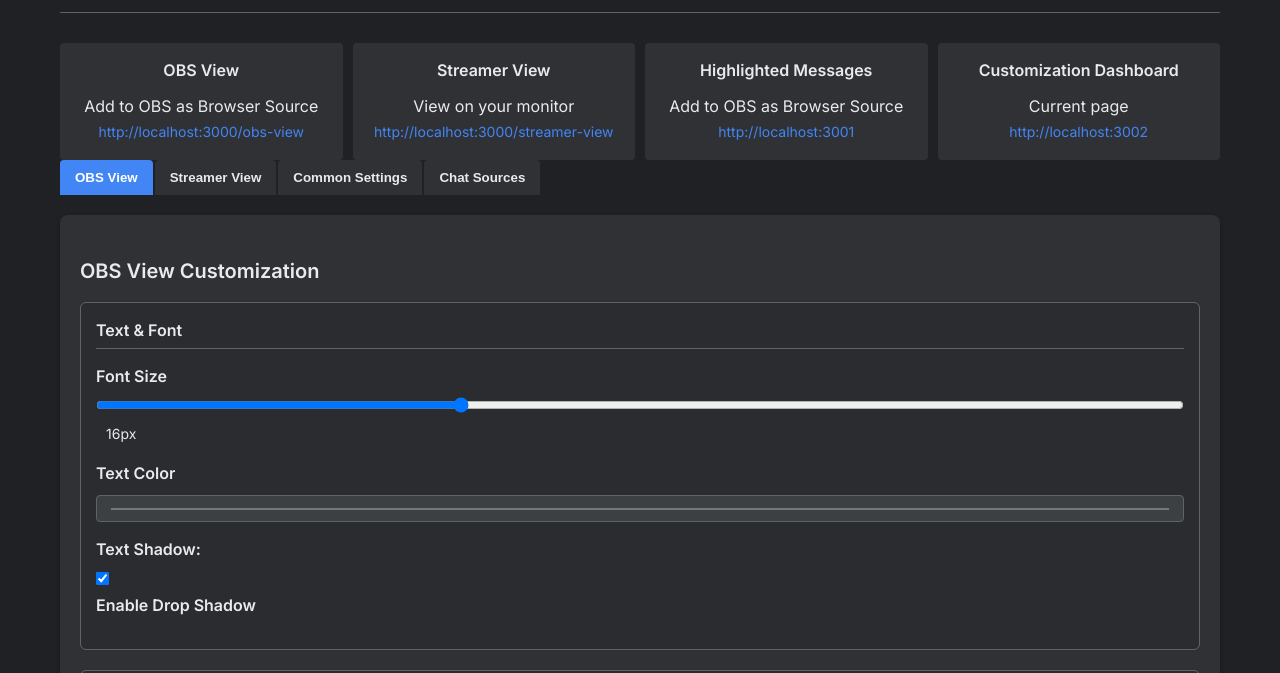
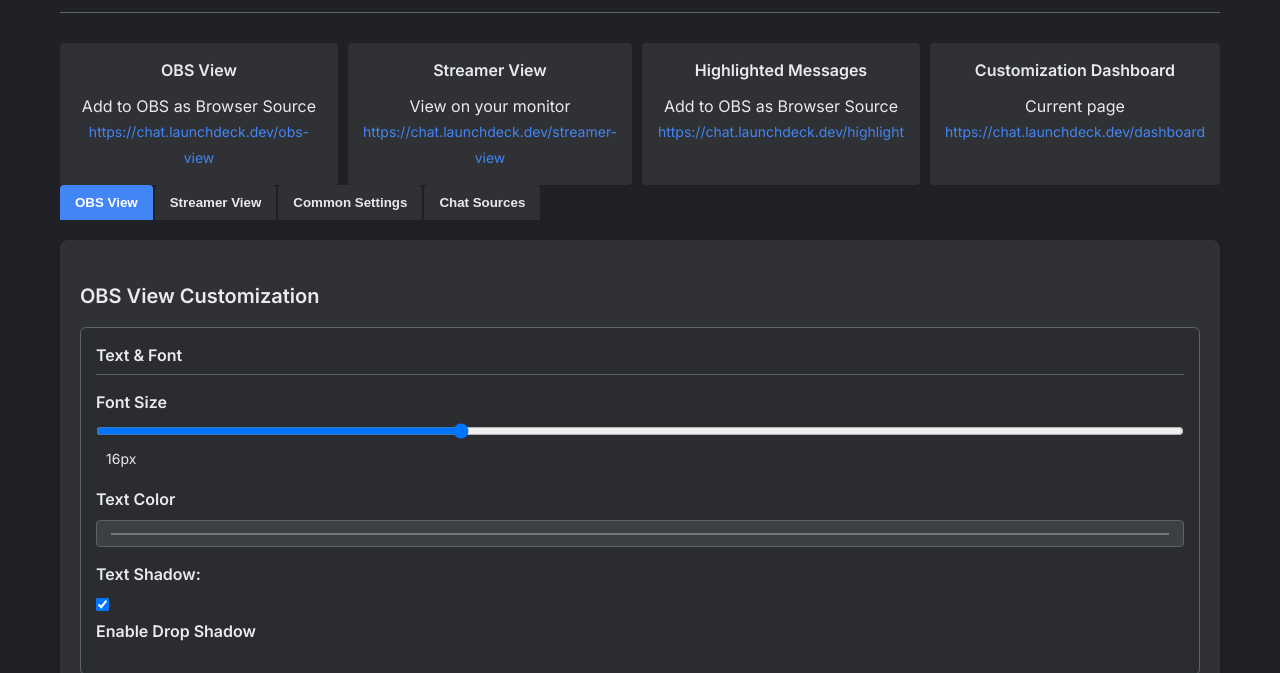
Before and after one commit to JellyKnees/OBS_Multi-Chat, a browser extension: page customization/dashboard.html in a window 1280 px wide. Shown: the part 92-765 px from the top of the page. Drawn offline with nearby package versions, Linux system fonts and the light colour scheme; no server answers.

Commit message:
Update dashboard URLs to use chat.launchdeck.dev domain
- Changed all localhost URLs to https://chat.launchdeck.dev
- Updated OBS View URL: /obs-view
- Updated Streamer View URL: /streamer-view
- Updated Highlight URL: /highlight
- Updated Dashboard URL: /dashboard

```diff
--- a/customization/dashboard.html
+++ b/customization/dashboard.html
@@ -344,22 +344,22 @@
         <div class="port-card">
             <h3>OBS View</h3>
             <p>Add to OBS as Browser Source</p>
-            <a href="http://localhost:3000/obs-view" target="_blank">http://localhost:3000/obs-view</a>
+            <a href="https://chat.launchdeck.dev/obs-view" target="_blank">https://chat.launchdeck.dev/obs-view</a>
         </div>
         <div class="port-card">
             <h3>Streamer View</h3>
             <p>View on your monitor</p>
-            <a href="http://localhost:3000/streamer-view" target="_blank">http://localhost:3000/streamer-view</a>
+            <a href="https://chat.launchdeck.dev/streamer-view" target="_blank">https://chat.launchdeck.dev/streamer-view</a>
         </div>
         <div class="port-card">
             <h3>Highlighted Messages</h3>
             <p>Add to OBS as Browser Source</p>
-            <a href="http://localhost:3001" target="_blank">http://localhost:3001</a>
+            <a href="https://chat.launchdeck.dev/highlight" target="_blank">https://chat.launchdeck.dev/highlight</a>
         </div>
         <div class="port-card">
             <h3>Customization Dashboard</h3>
             <p>Current page</p>
-            <a href="http://localhost:3002" target="_blank">http://localhost:3002</a>
+            <a href="https://chat.launchdeck.dev/dashboard" target="_blank">https://chat.launchdeck.dev/dashboard</a>
         </div>
     </div>
 
```
Also changed, not shown: customization/index.html (+4 -4 lines).
